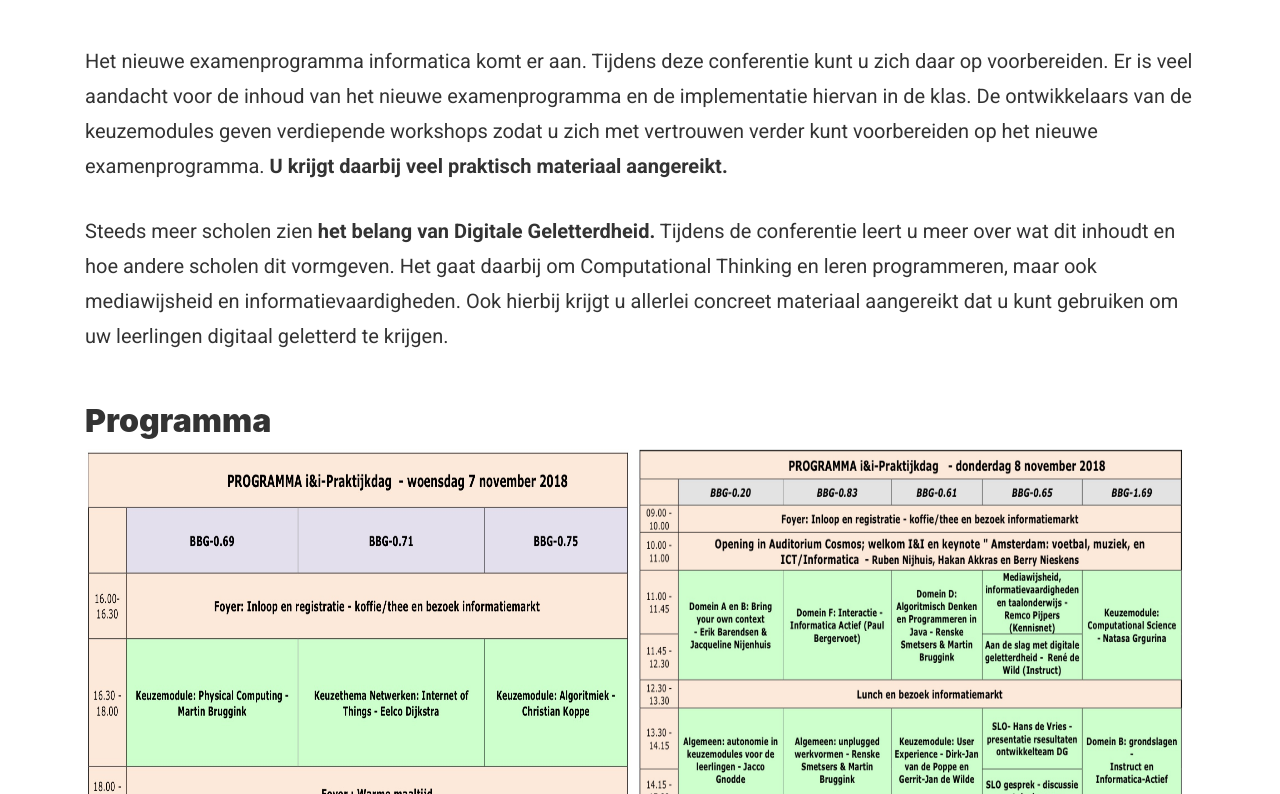
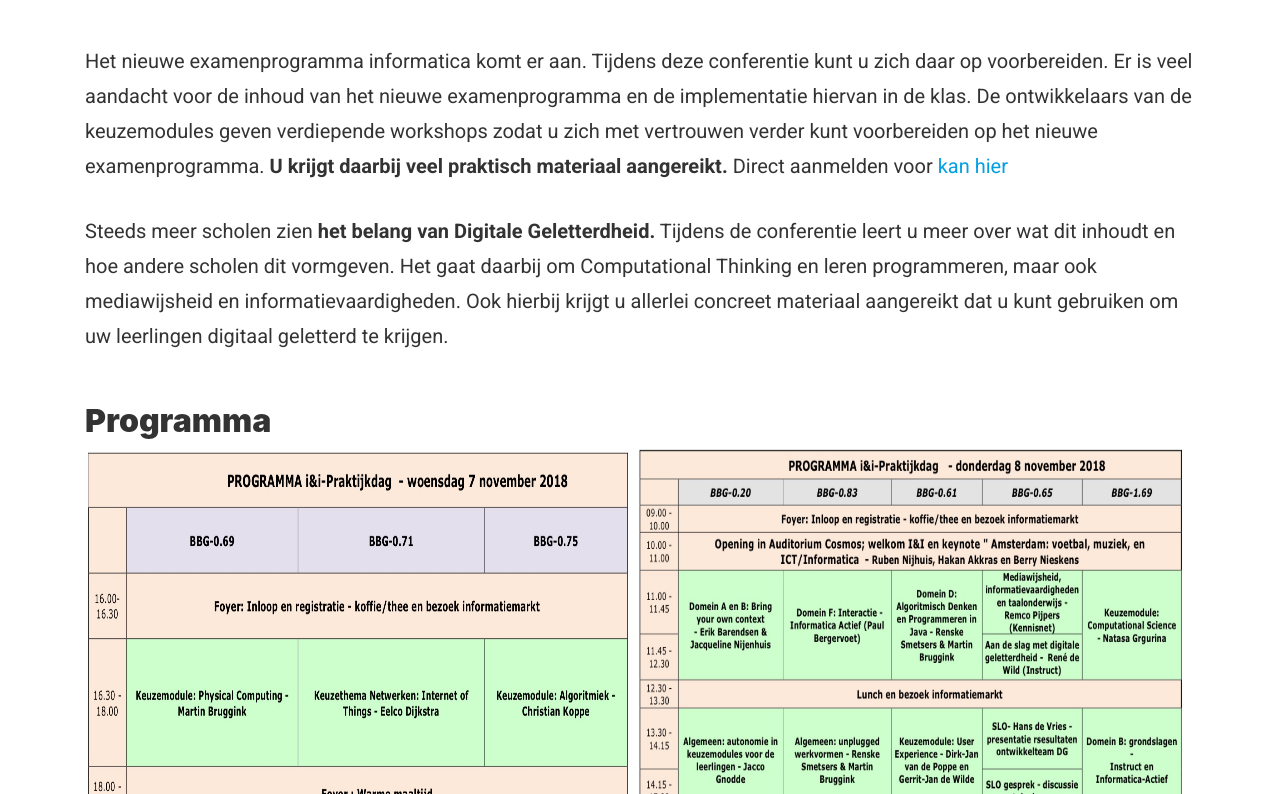
Before and after one commit to ieni/website, a Jekyll site: the page built from _projects/ieni-conferentie-2018.md, in a window 1280 px wide and 900 px high, scrolled down 342 px, cut to the strip 106-900 px from the top of the window. Built offline with Jekyll 4.4.1, drawn with Linux system fonts in a browser that asks for light colours.

Commit message:
Update ieni-conferentie-2018.md

```diff
--- a/_projects/ieni-conferentie-2018.md
+++ b/_projects/ieni-conferentie-2018.md
@@ -9,7 +9,7 @@ customWebsiteTitle: "Meer informatie »"
 customBackgroundImage: /assets/img/content/conferentie_locatie.png
 ---
 
-Het nieuwe examenprogramma informatica komt er aan. Tijdens deze conferentie kunt u zich daar op voorbereiden. Er is veel aandacht voor de inhoud van het nieuwe examenprogramma en de implementatie hiervan in de klas. De ontwikkelaars van de keuzemodules geven verdiepende workshops zodat u zich met vertrouwen verder kunt voorbereiden op het nieuwe examenprogramma. **U krijgt daarbij veel praktisch materiaal aangereikt.**
+Het nieuwe examenprogramma informatica komt er aan. Tijdens deze conferentie kunt u zich daar op voorbereiden. Er is veel aandacht voor de inhoud van het nieuwe examenprogramma en de implementatie hiervan in de klas. De ontwikkelaars van de keuzemodules geven verdiepende workshops zodat u zich met vertrouwen verder kunt voorbereiden op het nieuwe examenprogramma. **U krijgt daarbij veel praktisch materiaal aangereikt.** Direct aanmelden voor <a href="http://www.smink-registratie.nl/ieni/"> kan hier </a>
 
 Steeds meer scholen zien **het belang van Digitale Geletterdheid.** Tijdens de conferentie leert u meer over wat dit inhoudt en hoe andere scholen dit vormgeven. Het gaat daarbij om Computational Thinking en leren programmeren, maar ook mediawijsheid en informatievaardigheden. Ook hierbij krijgt u allerlei concreet materiaal aangereikt dat u kunt gebruiken om uw leerlingen digitaal geletterd te krijgen.
 
```
